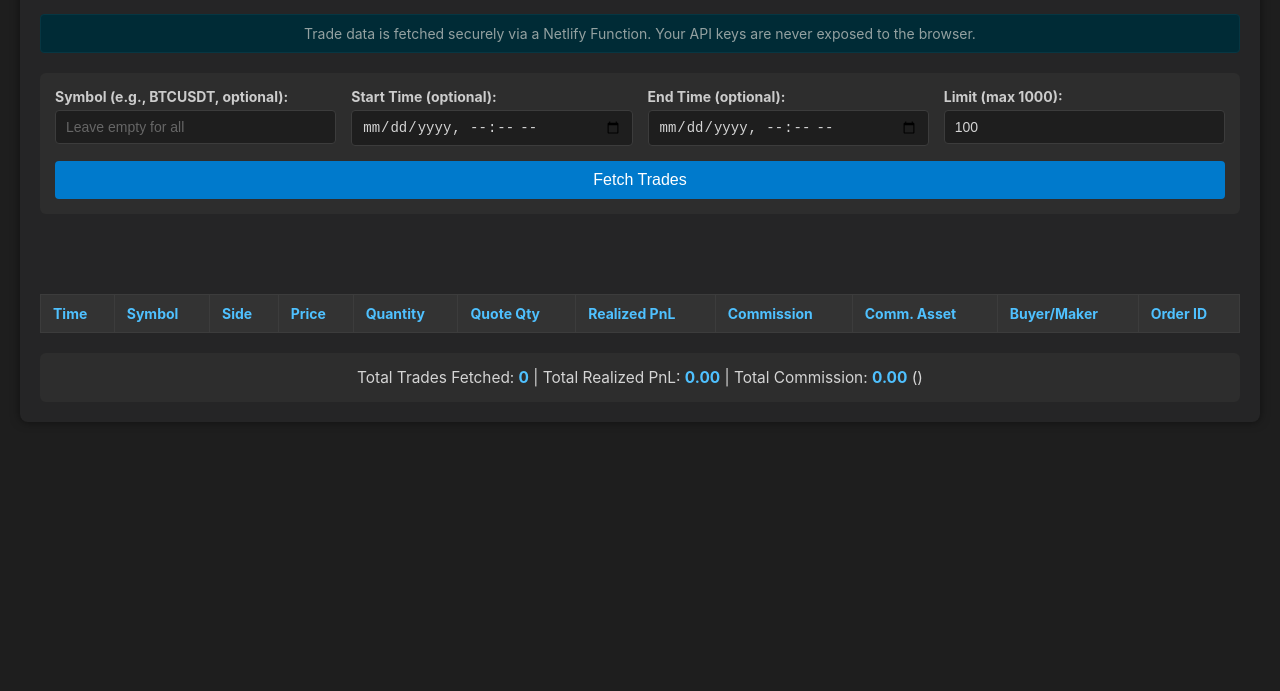
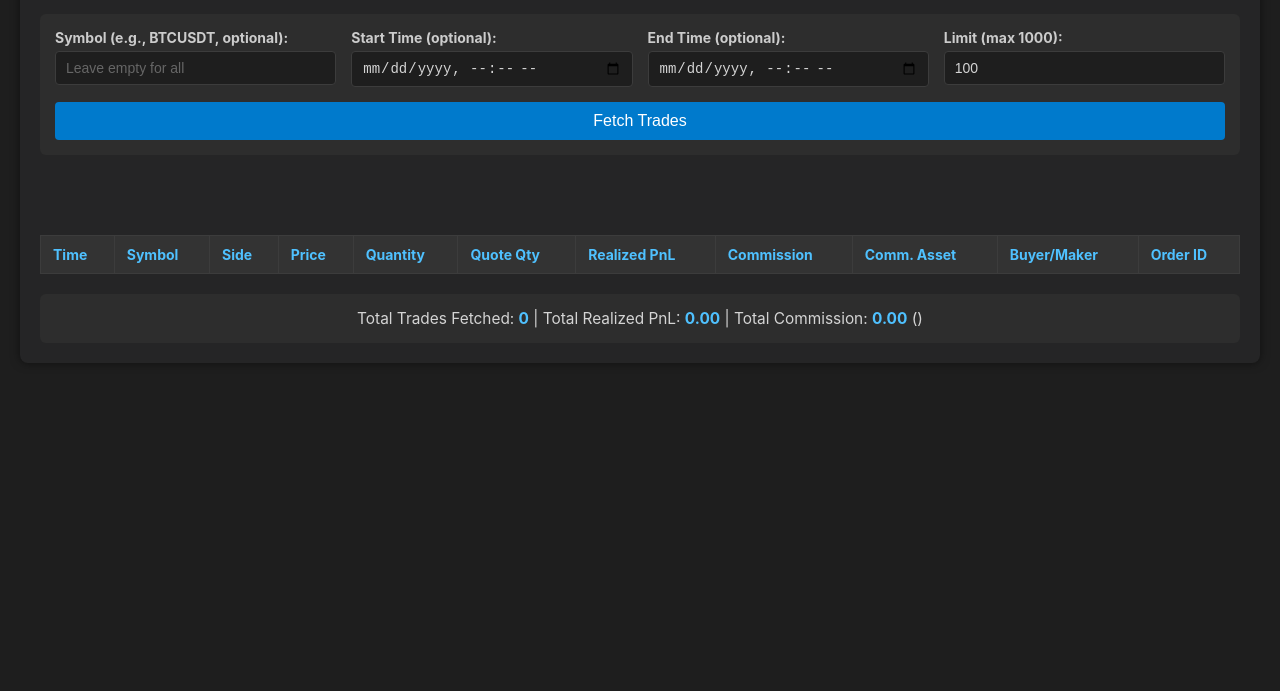
Before and after one commit to ivancheban/binance-futures, a website: page index.html in a window 1280 px wide. Shown: the part 109-800 px from the top of the page. Drawn offline with Linux system fonts and the light colour scheme.

Commit message:
changed html

```diff
--- a/index.html
+++ b/index.html
@@ -10,10 +10,7 @@
 <body>
     <div class="container">
         <h1>Binance Futures Trade History</h1>
-        <p class="info">
-            Trade data is fetched securely via a Netlify Function.
-            Your API keys are never exposed to the browser.
-        </p>
+
 
         <div class="controls">
             <!-- API Key and Secret inputs are REMOVED -->
```
